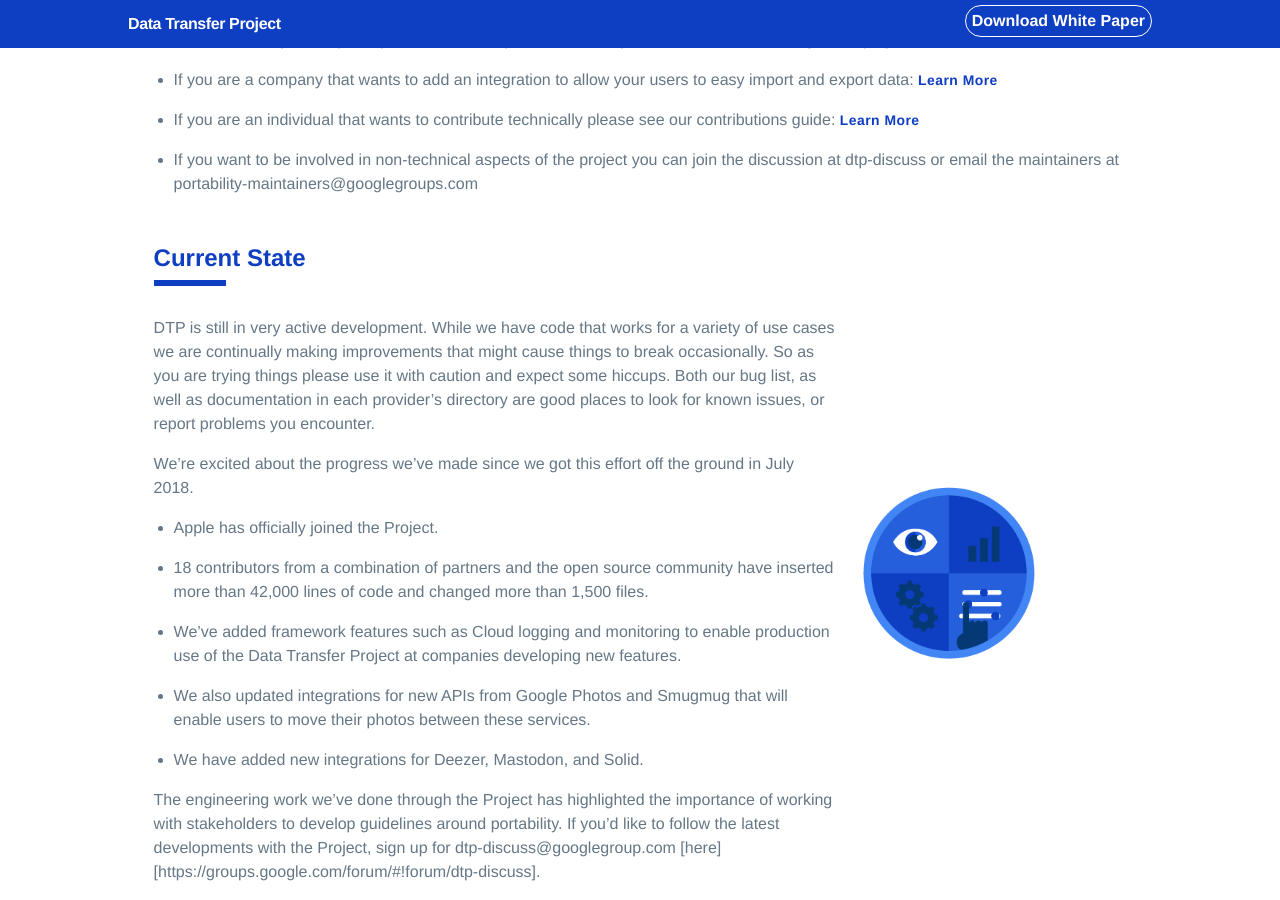
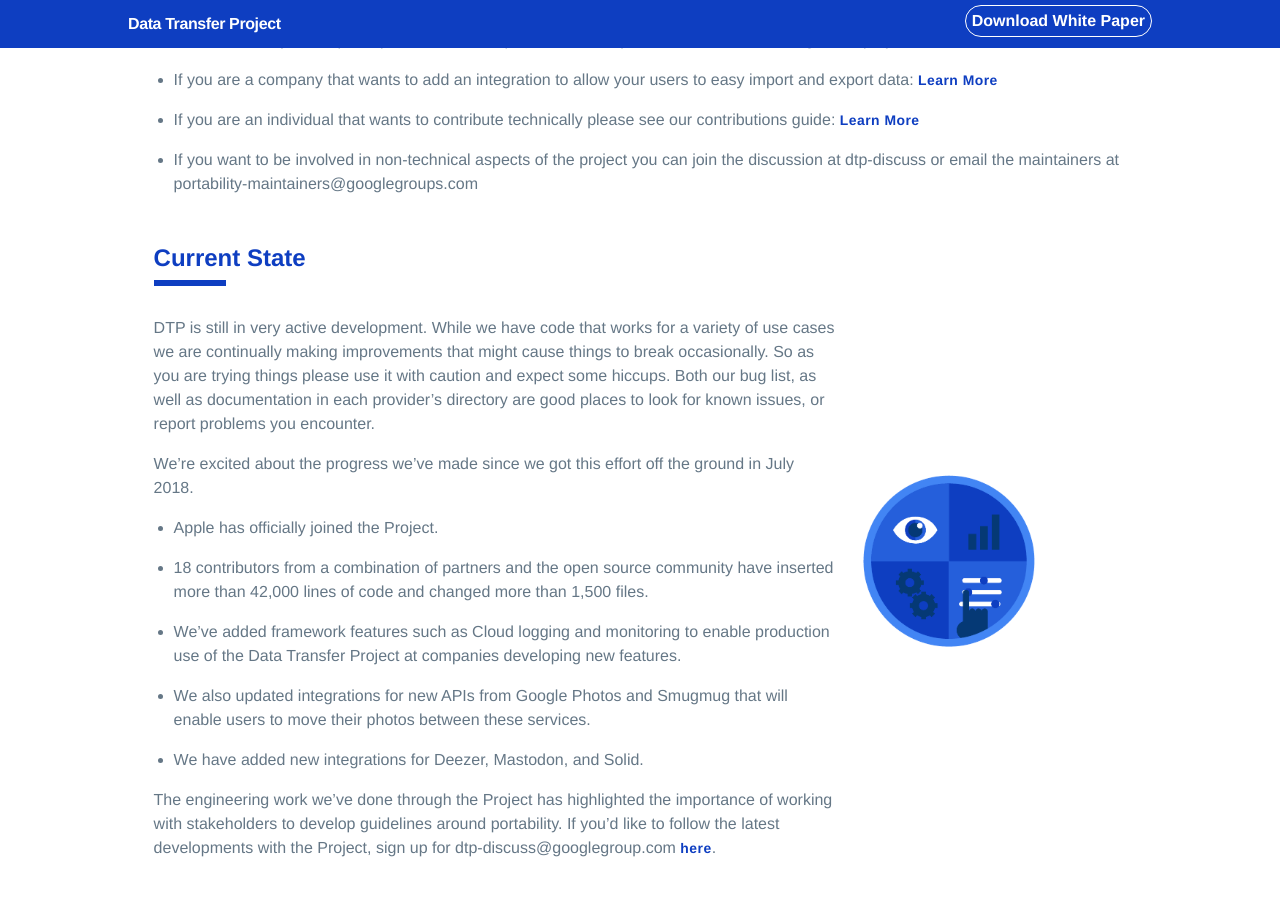
Before and after one commit to justflatley/dtp-staging, a Jekyll site: the page built from index.md, in a window 1280 px wide and 900 px high, scrolled down 2797 px. Built offline with Jekyll 4.4.1, drawn with Linux system fonts in a browser that asks for light colours; our own code applies the rules of GitHub Pages for plain Markdown files; after the commit the page ends 3673 px from its top, so only the background shows below that.

Commit message:
Update link

```diff
--- a/index.md
+++ b/index.md
@@ -126,7 +126,7 @@ We're excited about the progress we've made since we got this effort off the gro
   * We also updated integrations for new APIs from Google Photos and Smugmug that will enable users to move their photos between these services.
   * We have added new integrations for Deezer, Mastodon, and Solid.
 
-The engineering work we’ve done through the Project has highlighted the importance of working with stakeholders to develop guidelines around portability. If you'd like to follow the latest developments with the Project, sign up for dtp-discuss@googlegroup.com [here][https://groups.google.com/forum/#!forum/dtp-discuss].
+The engineering work we’ve done through the Project has highlighted the importance of working with stakeholders to develop guidelines around portability. If you'd like to follow the latest developments with the Project, sign up for dtp-discuss@googlegroup.com [here](https://groups.google.com/forum/#!forum/dtp-discuss).
 
 </div>
 
```
